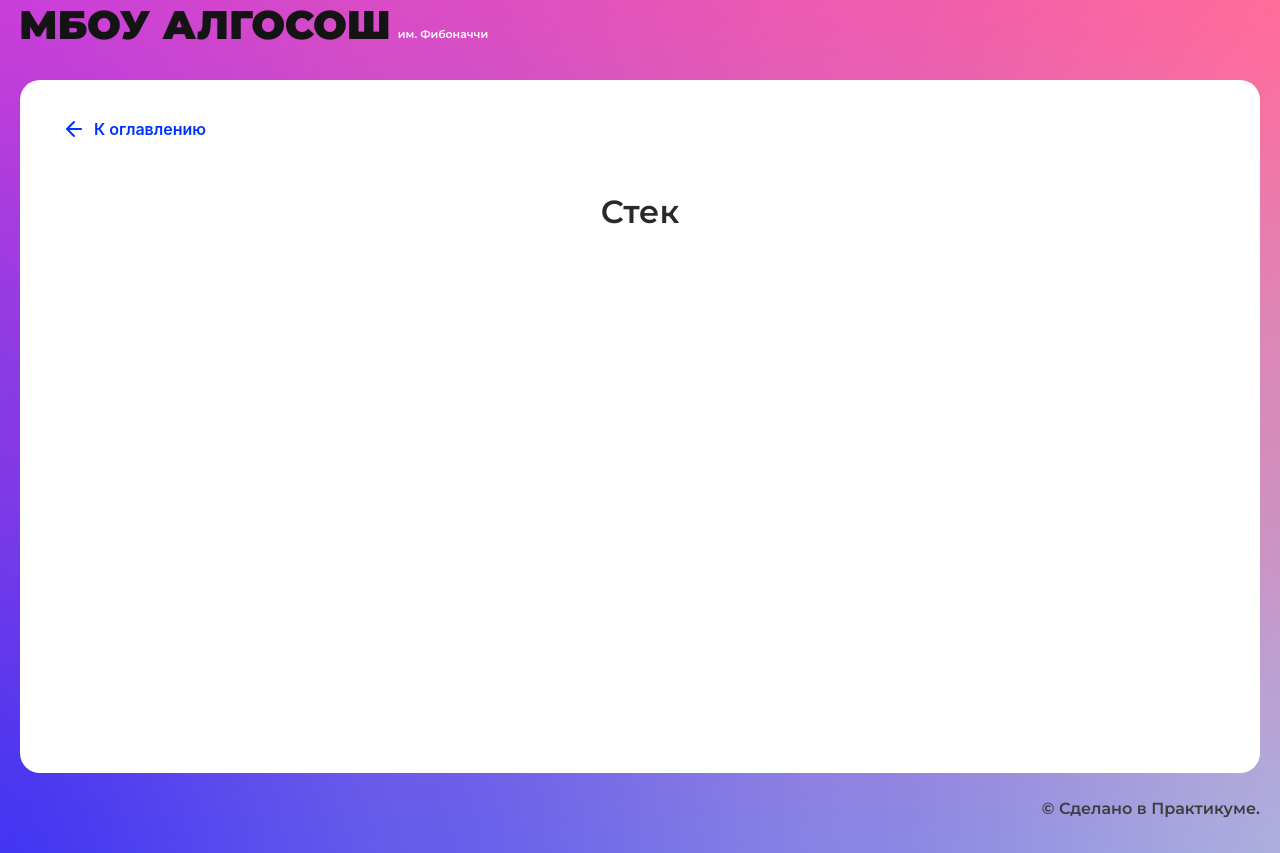
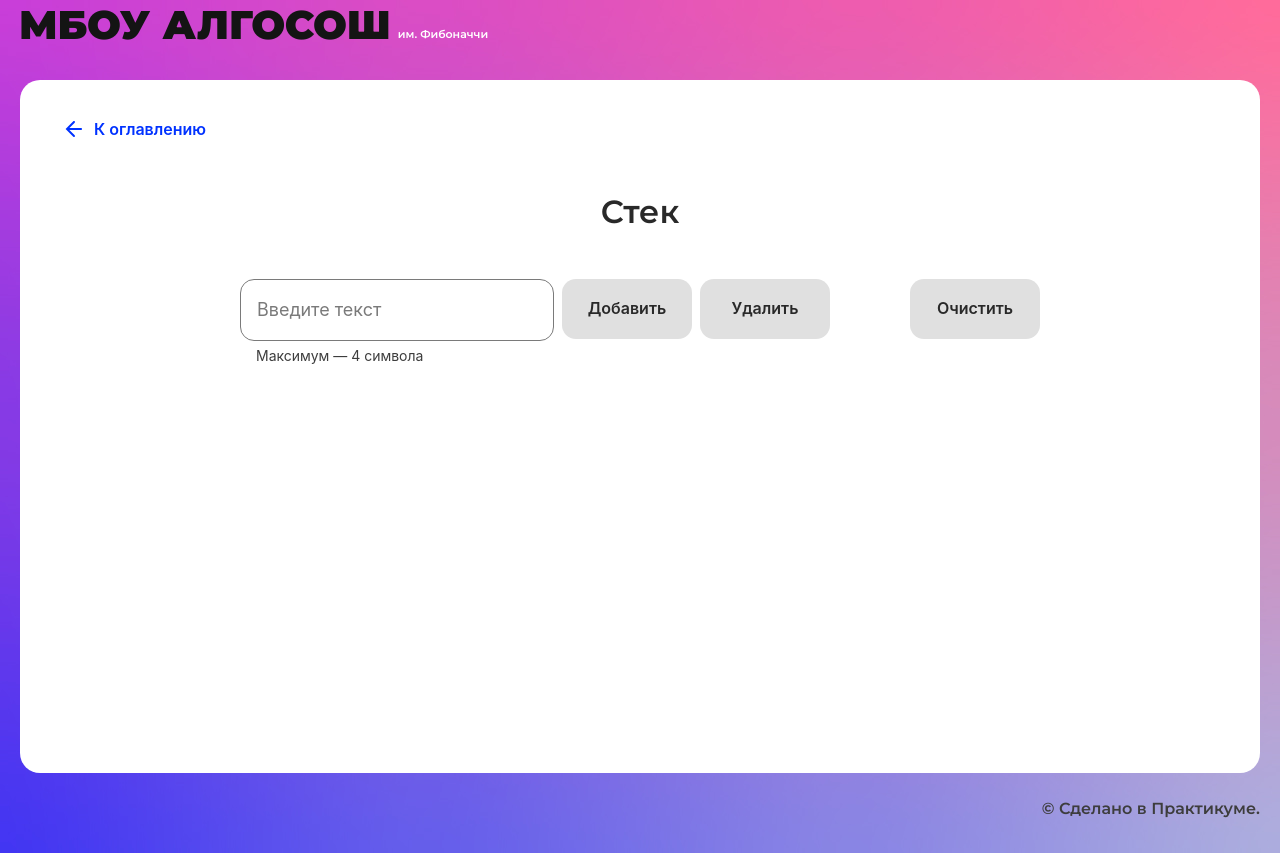
Before and after one commit to yandex-praktikum/algososh, a React (Create React App) app: page /stack in a window 1280 px wide. Built offline with nearby package versions, Linux system fonts and the light colour scheme.

Commit message:
stack ready

```diff
--- /dev/null
+++ b/src/components/stack-page/class.ts
@@ -0,0 +1,27 @@
+type TStack<T> = {
+    push: (item: T) => void;
+    pop: () => void;
+    peak: () => T | null;
+    getSize: () => number;
+  }
+
+  export class Stack<T> implements TStack<T> {
+    container: T[] = [];
+
+    push = (item: T): void => {
+      this.container.push(item);
+    };
+
+    pop = (): void => {
+      this.container.pop();
+    };
+
+    peak = (): T | null => {
+      if (this.container.length > 0) return this.container[this.container.length - 1];
+      else return null;
+    };
+
+    getSize = () => this.container.length;
+
+    clear = () => this.container.length = 0;
+  }
--- /dev/null
+++ b/src/components/stack-page/stack-page.module.css
@@ -0,0 +1,21 @@
+.content {
+    display: flex;
+    justify-content: center;
+    margin: 0 auto;
+    max-width: 800px;
+  }
+
+  .list {
+    margin: 0;
+    padding: 0;
+    list-style-type: none;
+    position: relative;
+    display: flex;
+    flex-wrap: wrap;
+    justify-content: center;
+    margin-top: 50px;
+    padding: 0 148px;
+    row-gap: 40px;
+    column-gap: 16px;
+    padding: 0 100px;
+  }
--- a/src/components/stack-page/stack-page.tsx
+++ b/src/components/stack-page/stack-page.tsx
@@ -1,10 +1,104 @@
-import React from "react";
+import React, { ChangeEvent, useState } from "react";
+import { SHORT_DELAY_IN_MS } from "../../constants/delays";
+import { ElementStates } from "../../types/element-states";
+import { TStack } from "../../types/types";
+import { delay } from "../../utils/utils";
+import { Button } from "../ui/button/button";
+import { Circle } from "../ui/circle/circle";
+import { Input } from "../ui/input/input";
 import { SolutionLayout } from "../ui/solution-layout/solution-layout";
+import { Stack } from "./class";
+import style from './stack-page.module.css';
 
 export const StackPage: React.FC = () => {
+
+  const stack = new Stack<string>();
+
+  const [arr, setArr] = useState<Array<TStack>>([]);
+  const [valueInput, setValueInput] = useState<string>('');
+
+  const [disabledPush, setDisabledPush] = useState<boolean>(false);
+  const [disabledPop, setDisabledPop] = useState<boolean>(false);
+
+  const handleChange = (e: ChangeEvent<HTMLInputElement>) => {
+    setValueInput(e.target.value);
+  }
+
+  const getPush = async () => {
+    setValueInput('');
+    setDisabledPush(true);
+
+    const arrTemp = [...arr];
+    stack.push(valueInput);
+
+    arrTemp.push({
+      item: stack.peak(),
+      state: ElementStates.Default,
+    });
+
+    arrTemp[arrTemp.length-1].state = ElementStates.Changing;
+    setArr([...arrTemp]);
+
+    await delay(SHORT_DELAY_IN_MS);
+    arrTemp[arrTemp.length - 1].state = ElementStates.Default;
+
+    setDisabledPush(false);
+  };
+
+  const getPop = async () => {
+    setDisabledPop(true);
+    const arrTemp = [...arr];
+
+    if (stack.getSize() > 1) {
+      stack.pop();
+      arrTemp[arrTemp.length - 1].state = ElementStates.Changing;
+      await delay(SHORT_DELAY_IN_MS);
+
+      arrTemp.pop();
+      setArr([...arrTemp]);
+    } else {
+      arrTemp[arrTemp.length - 1].state = ElementStates.Changing;
+      await delay(SHORT_DELAY_IN_MS);
+
+      arrTemp.pop();
+      getClear();
+      setArr([...arrTemp]);
+    }
+
+    if(arrTemp.length > 0) {
+      arrTemp[arrTemp.length - 1].state = ElementStates.Default;
+    }
+
+    setDisabledPop(false);
+  };
+
+  const getClear = async () => {
+    stack.clear();
+    setArr([]);
+  }
+
   return (
     <SolutionLayout title="Стек">
-
+      <div className={style.content}>
+        <Input value={valueInput} isLimitText = {true} maxLength={4} onChange={handleChange} />
+        <Button text={'Добавить'} extraClass="mr-4 ml-4" disabled={valueInput === ''} isLoader={disabledPush} onClick={getPush} />
+        <Button text={'Удалить'} extraClass="mr-40" disabled={ !arr.length || disabledPop || disabledPush} isLoader={disabledPop} onClick={getPop} />
+        <Button text={'Очистить'} disabled={!arr.length || disabledPop || disabledPush } onClick={getClear} />
+      </div>
+      <ul className={style.list}>
+        {arr?.map((item, index) => {
+          return (
+            <Circle
+              key={index}
+              letter={`${item.item}`}
+              state={item.state}
+              head={index === arr.length - 1 ? "top" : ""}
+              index={index}
+              extraClass={'mt-15'}
+            />
+          );
+        })}
+      </ul>
     </SolutionLayout>
   );
 };
```
Also changed, not shown: src/types/types.ts (+9 -3 lines).
